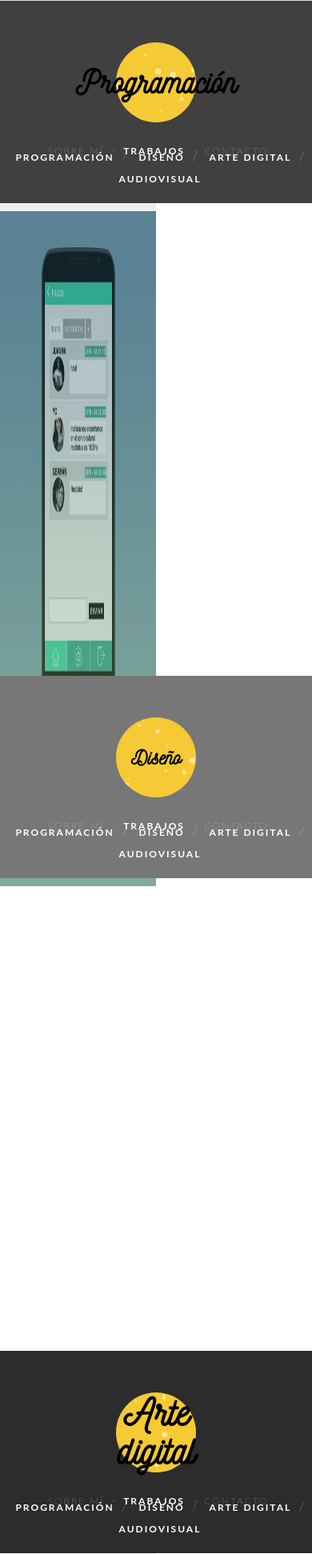
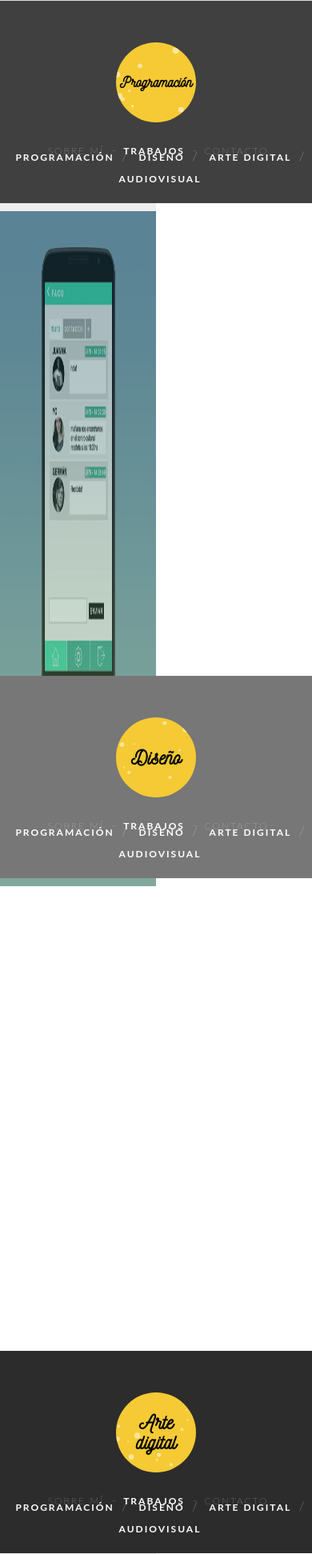
Before and after one commit to brendarychter/brychter, a PHP site: page /index_v2.html in a window 390 px wide. Shown: the part 1687-3630 px from the top of the page at 80% size. Run offline with PHP 8.4, Linux system fonts and the light colour scheme; style sheets or scripts are compiled from the project's sources.

Commit message:
dsn avances

```diff
--- a/css/styles.css
+++ b/css/styles.css
@@ -235,7 +235,13 @@ body {
         @media (min-width: 1px) and (max-width: 767px) {
           body main section aside .intro-container .intro-circle h2 {
             font-size: 25px;
-            line-height: 25px; } }
+            line-height: 25px; }
+          body main section aside .intro-container .intro-circle h2.text-oversize-1 {
+            font-size: 18px;
+            line-height: 18px; }
+          body main section aside .intro-container .intro-circle h2.text-oversize-2 {
+            font-size: 22px;
+            line-height: 22px; } }
     @media (min-width: 1px) and (max-width: 600px) {
       body main section aside .intro-container {
         margin-top: -25px; } }
--- a/index_v2.html
+++ b/index_v2.html
@@ -186,8 +186,8 @@
         <section class="work-section" id="art-section">
             <aside style="padding: 0; background-color: #2d2c2c;">
                 <div class="intro-container">
-                    <div class="intro-circle" id="particles-js-audiovisual">
-                        <h2 class="text-oversize-2">Arte digital</h2>
+                    <div class="intro-circle" id="particles-js-art">
+                        <h2>Arte digital</h2>
                     </div>
                 </div>
                 <nav w3-include-html="header-v2.html"></nav>
@@ -235,8 +235,8 @@
                         <figure class="effect-chico" style="height: 100%">
                             <img src="img/works/audiovisual/edicion.JPG" alt="Edici&oacute;n" title="Edici&oacute;n">
                             <figcaption>
-                                <h3>Edición</h3>
-                                <a href="http://www.blinkapp.com.ar" target="_blank"></a>
+                                <h3>Transformaci&oacute;n</h3>
+                                <a href="https://youtu.be/sqGl5gWFK3I" target="_blank"></a>
                             </figcaption>
                         </figure>
 
@@ -246,7 +246,7 @@
                             <img src="img/works/audiovisual/retrato.jpg" alt="Atreverse" title="Atreverse">
                             <figcaption>
                                 <h3>Atre <span>Verse</span></h3>
-                                <a href="http://www.blinkapp.com.ar" target="_blank"></a>
+                                <a href="https://youtu.be/sC8Hpo9y48I" target="_blank"></a>
                             </figcaption>
                         </figure>
 
@@ -256,7 +256,7 @@
                             <img src="img/works/audiovisual/suciedad.JPG" alt="Suciedad argentina" title="Suciedad argentina">
                             <figcaption>
                                 <h3>Suciedad <span>Argentina</span></h3>
-                                <a href="http://www.blinkapp.com.ar" target="_blank"></a>
+                                <a href="https://youtu.be/zpCwYTf-yUo" target="_blank"></a>
                             </figcaption>
                         </figure>
 
--- a/js/actions.js
+++ b/js/actions.js
@@ -20,6 +20,7 @@ $(document).ready(function(){
 	loadParticlesCanvas('particles-js-header');
     loadParticlesCanvas('particles-js-cv');
     loadParticlesCanvas('particles-js-programming');
+    loadParticlesCanvas('particles-js-art');
     loadParticlesCanvas('particles-js-design');
     loadParticlesCanvas('particles-js-audiovisual');
     loadParticlesCanvas('particles-js-contact');
--- a/scss/styles.scss
+++ b/scss/styles.scss
@@ -228,6 +228,14 @@ body{
 							h2{
 								font-size: 25px;
 								line-height: 25px;
+							}
+							h2.text-oversize-1{
+								font-size: 18px;
+								line-height: 18px;
+							}
+							h2.text-oversize-2{
+								font-size: 22px;
+								line-height: 22px;
 							}
 						}
 					}
```
Also changed, not shown: 1 other file.
